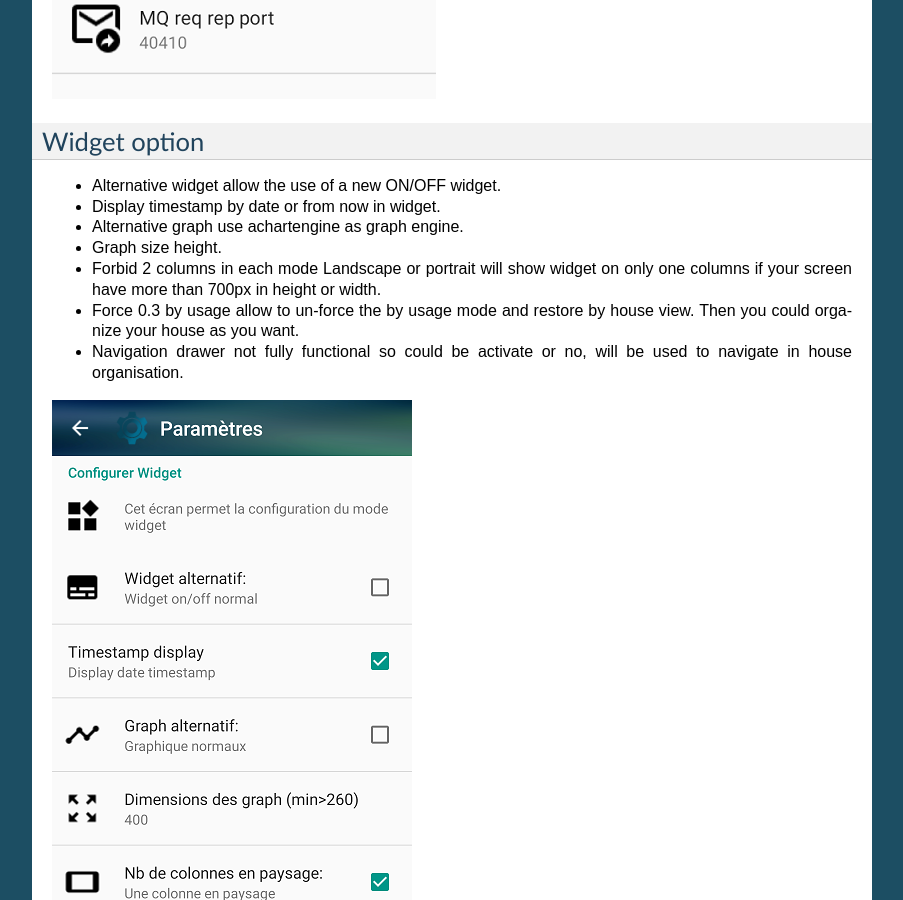
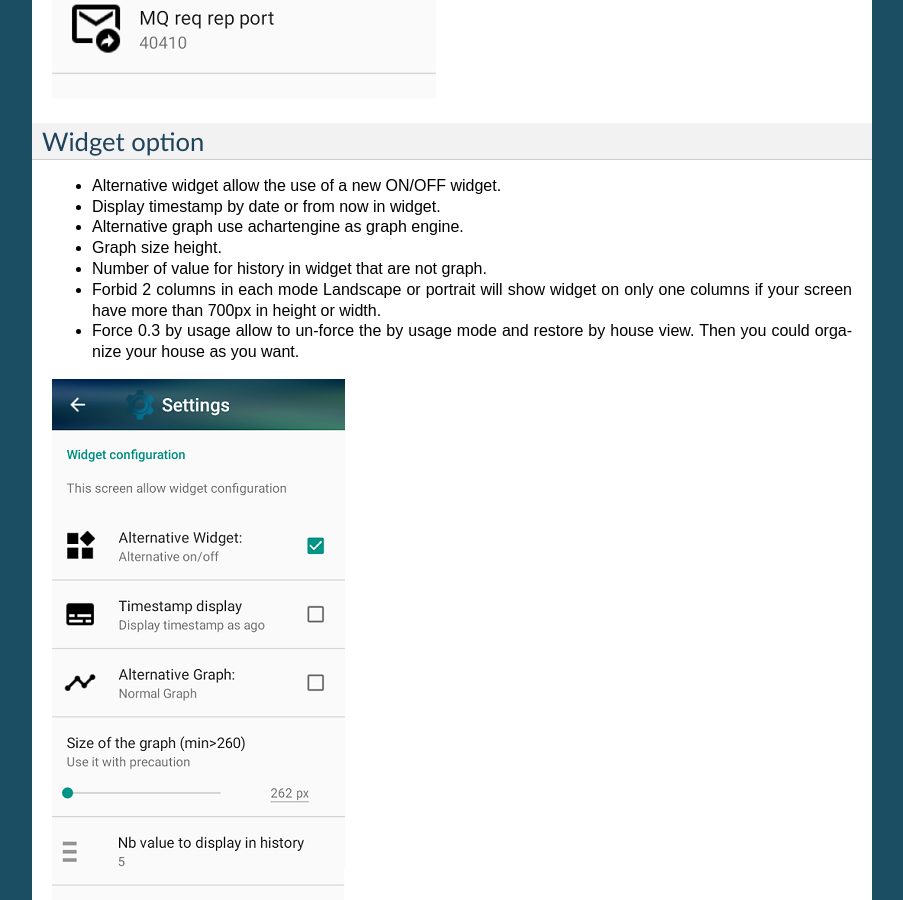
Before and after one commit to domogik/domodroid-doc, a Sphinx documentation site: the page built from docs/end_user/Options.txt, in a window 1280 px wide and 900 px high, scrolled down 3890 px. Shown: the whole window, without its empty margins (198-1101 px from the left). Built offline with Sphinx 7.4.7, drawn with Linux system fonts in a browser that asks for light colours; pages that are not in the unit, such as notebooks, are missing from menus.

Commit message:
widget option text and image

```diff
--- a/docs/end_user/Options.txt
+++ b/docs/end_user/Options.txt
@@ -47,11 +47,11 @@ Widget option
 * Display timestamp by date or from now in widget.
 * Alternative graph use achartengine as graph engine.
 * Graph size height.
+* Number of value for history in widget that are not graph.
 * Forbid 2 columns in each mode Landscape or portrait will show widget on only one columns if your screen have more than 700px in height or width.
 * Force 0.3 by usage allow to un-force the by usage mode and restore by house view. Then you could organize your house as you want.
-* Navigation drawer not fully functional so could be activate or no, will be used to navigate in house organisation.
 
-.. image:: image/Fr_widget_option.png
+.. image:: image/En_widget_option.png
 
 Map option
 ==========
```
Also changed, not shown: docs/end_user/image/En_widget_option.png.
